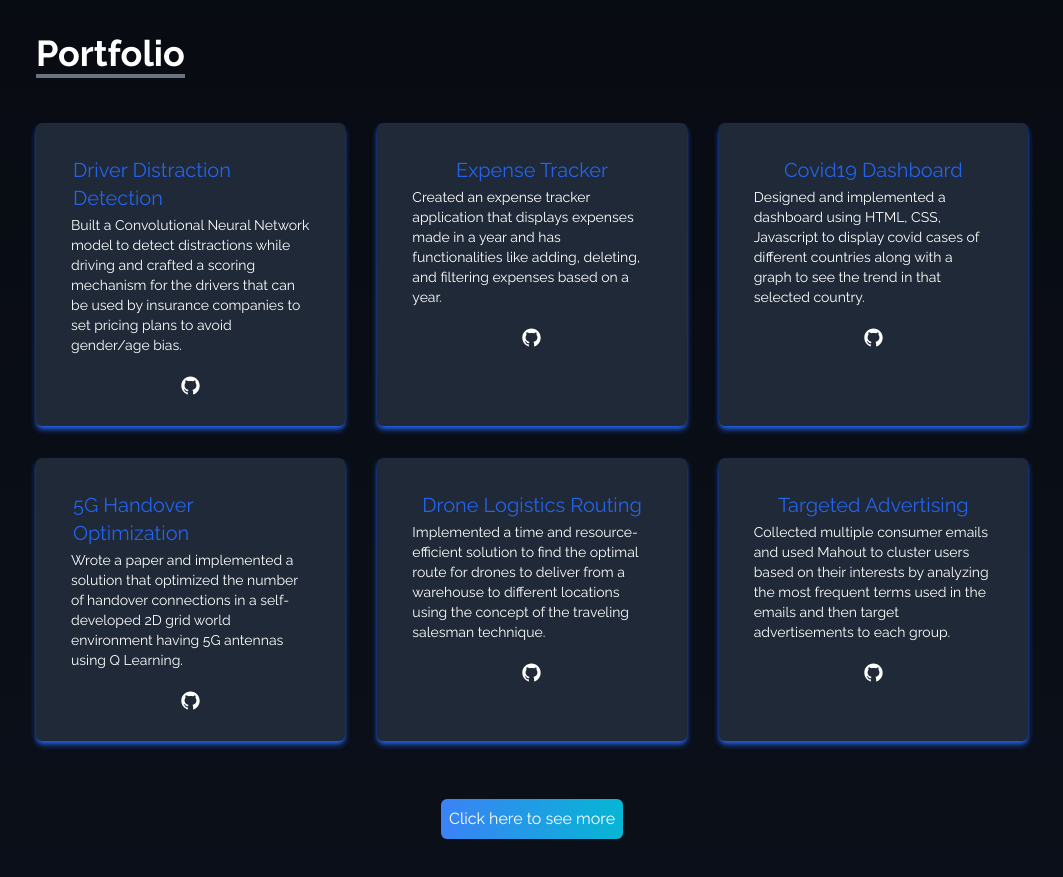
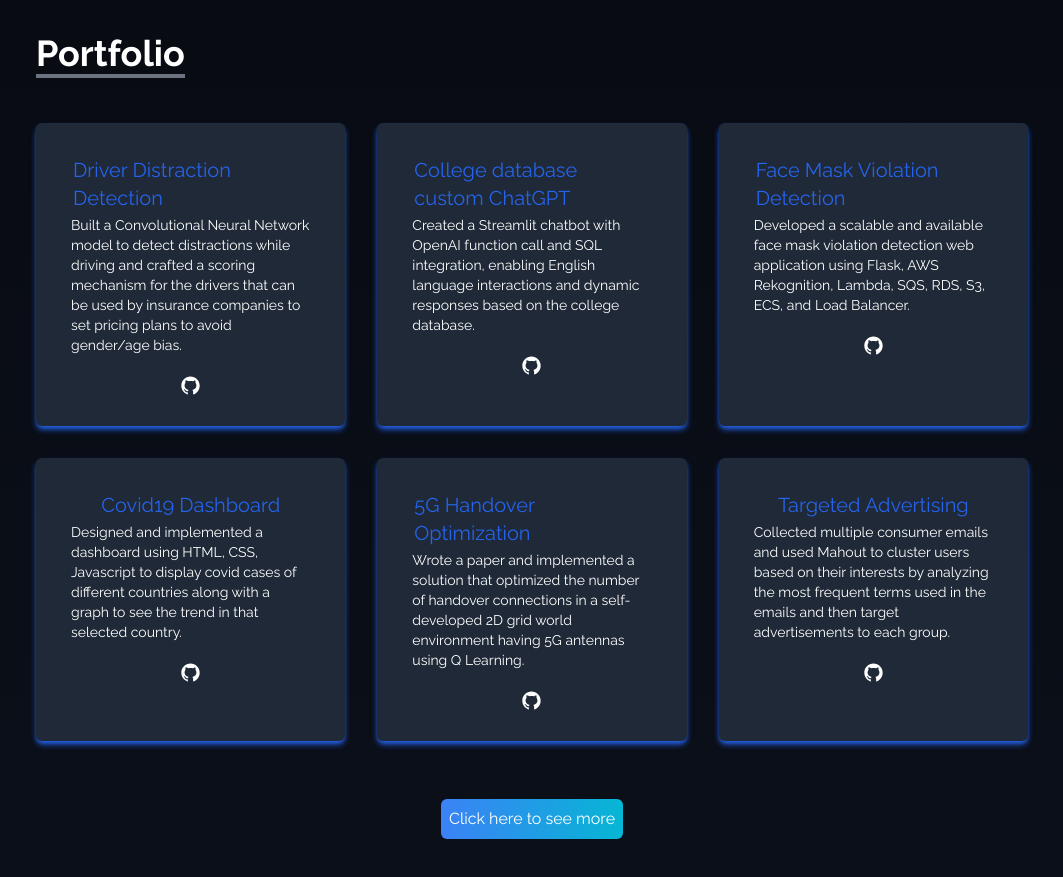
Before and after one commit to gowtham-chandrasekaran/portfolio-website, a React (Create React App) app: page / in a window 1280 px wide. Shown: the part 2240-3117 px from the top of the page, without its empty margins (108-1171 px from the left). Built offline with nearby package versions, Linux system fonts and the light colour scheme.

Commit message:
url change

```diff
--- a/src/components/Portfolio.jsx
+++ b/src/components/Portfolio.jsx
@@ -28,28 +28,34 @@ const Portfolio = () => {
     },
     {
       id: 2,
-      title: "Expense Tracker",
-      text: "Created an expense tracker application that displays expenses made in a year and has functionalities like adding, deleting, and filtering expenses based on a year.",
-      link: "https://github.com/gowthambalboa/Expense-Tracker-Using-React",
+      title: "College database custom ChatGPT",
+      text: "Created a Streamlit chatbot with OpenAI function call and SQL integration, enabling English language interactions and dynamic responses based on the college database.",
+      link: "https://github.com/gowtham-chandrasekaran/College-Database-Custom-ChatGPT",
     },
     {
       id: 3,
+      title: "Face Mask Violation Detection",
+      text: "Developed a scalable and available face mask violation detection web application using Flask, AWS Rekognition, Lambda, SQS, RDS, S3, ECS, and Load Balancer.",
+      link: "https://github.com/gowtham-chandrasekaran/Face-Mask-Violation-Detection-using-AWS-services",
+    },
+    {
+      id: 4,
       title: "Covid19 Dashboard",
       text: "Designed and implemented a dashboard using HTML, CSS, Javascript to display covid cases of different countries along with a graph to see the trend in that selected country.",
       link: "https://github.com/gowthambalboa/COVID19-Dashboard",
     },
     {
-      id: 4,
+      id: 5,
       title: "5G Handover Optimization",
       text: "Wrote a paper and implemented a solution that optimized the number of handover connections in a self-developed 2D grid world environment having 5G antennas using Q Learning.",
       link: "https://github.com/gowthambalboa/Handover-Optimisation-in-5G-using-Reinforcement-Learning",
     },
-    {
-      id: 5,
-      title: "Drone Logistics Routing",
-      text: "Implemented a time and resource-efficient solution to find the optimal route for drones to deliver from a warehouse to different locations using the concept of the traveling salesman technique.",
-      link: "https://github.com/gowthambalboa/Optimal-Logistics-Routing-for-Drones",
-    },
+    // {
+    //   id: 6,
+    //   title: "Drone Logistics Routing",
+    //   text: "Implemented a time and resource-efficient solution to find the optimal route for drones to deliver from a warehouse to different locations using the concept of the traveling salesman technique.",
+    //   link: "https://github.com/gowthambalboa/Optimal-Logistics-Routing-for-Drones",
+    // },
     {
       id: 6,
       title: "Targeted Advertising",
```
